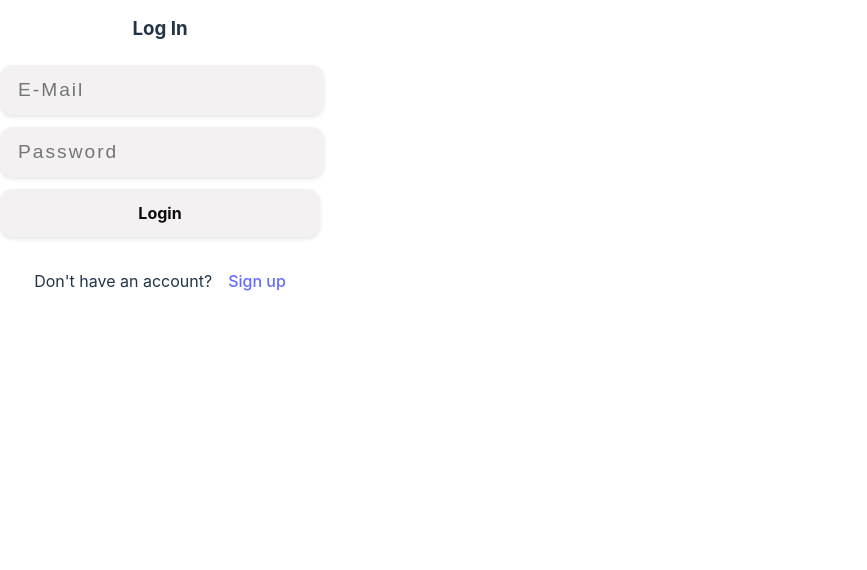
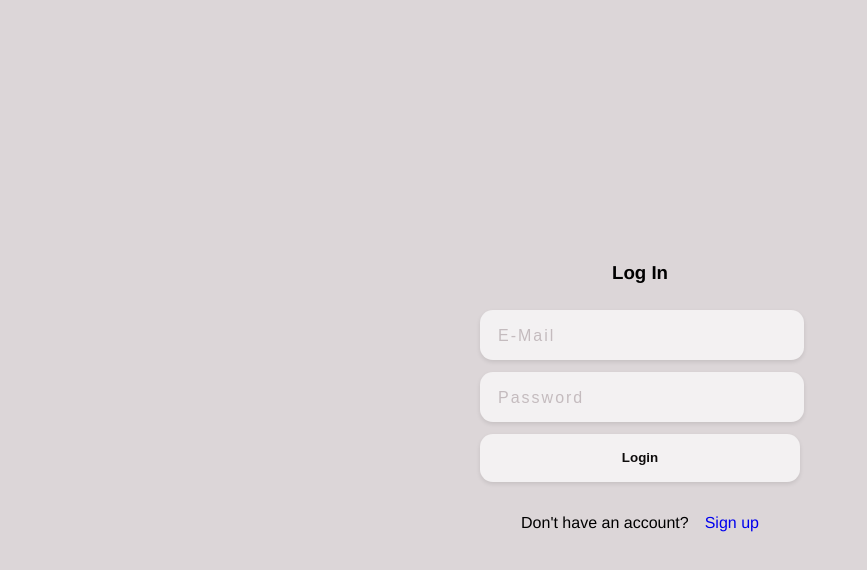
Before and after one commit to rkterungwa16/karenkombol-store-dashboard, a React (Vite) app: page / in a window 1280 px wide. Shown: the top 570 px of the page, without its empty margins (0-867 px from the left). Built offline with nearby package versions, Linux system fonts and the light colour scheme.

Commit message:
modify page layout component

```diff
--- a/src/components/layout/Layout.tsx
+++ b/src/components/layout/Layout.tsx
@@ -1,5 +1,7 @@
+import { FC } from "react";
 import styled from "styled-components";
-import { FC, ReactNode } from "react";
+import { StyledPageWrapper } from "./styles";
+import { LayoutProps } from "./types";
 
 export const StyledPageComponentsWrapper = styled.div`
   display: flex;
@@ -11,17 +13,6 @@ export const StyledPageComponentsWrapper = styled.div`
   padding: 0;
 `;
 
-export const StyledPageWrapper = styled.div`
-  width: 100%;
-  height: 100vh;
-  display: flex;
-  justify-content: center;
-`;
-
-export type LayoutProps = {
-  children: ReactNode;
-};
-
-export const Layout: FC<LayoutProps> = ({ children }) => (
-  <StyledPageWrapper>{children}</StyledPageWrapper>
+export const Layout: FC<LayoutProps> = ({ children, ...others }) => (
+  <StyledPageWrapper {...others}>{children}</StyledPageWrapper>
 );
--- /dev/null
+++ b/src/components/layout/styles.ts
@@ -0,0 +1,14 @@
+import styled from "styled-components";
+import { CSSProperties } from "react";
+
+export const StyledPageWrapper = styled.div`
+  ${(props: CSSProperties) => {
+    return `
+        display: ${props.display};
+        justify-content: ${props.justifyContent};
+        align-items: ${props.alignItems};
+        width: ${props.width};
+       height: ${props.height};
+      `;
+  }}
+`;
--- /dev/null
+++ b/src/components/layout/types.ts
@@ -0,0 +1,10 @@
+import { ReactNode, CSSProperties } from "react";
+
+export interface LayoutProps {
+  children: ReactNode;
+  display?: "flex" | "none";
+  justifyContent?: CSSProperties["justifyContent"];
+  alignItems?: CSSProperties["alignItems"];
+  width?: CSSProperties["width"];
+  height?: CSSProperties["height"];
+}
--- a/src/index.css
+++ b/src/index.css
@@ -1,69 +1,23 @@
-:root {
-  font-family: Inter, system-ui, Avenir, Helvetica, Arial, sans-serif;
-  line-height: 1.5;
-  font-weight: 400;
+html,
+body {
+  margin: 0;
+  overflow: hidden;
+  width: 100%;
+  height: 100vh;
+  background: #dcd6d8;
+  font-family: Helvetica Neue;
+}
 
-  color-scheme: light dark;
-  color: rgba(255, 255, 255, 0.87);
-  background-color: #242424;
-
-  font-synthesis: none;
-  text-rendering: optimizeLegibility;
-  -webkit-font-smoothing: antialiased;
-  -moz-osx-font-smoothing: grayscale;
-  -webkit-text-size-adjust: 100%;
+input::placeholder {
+  color: #c4bbbe;
+  font-size: 1rem;
 }
 
 a {
-  font-weight: 500;
-  color: #646cff;
-  text-decoration: inherit;
-}
-a:hover {
-  color: #535bf2;
+  text-decoration: none;
 }
 
-body {
-  margin: 0;
-  display: flex;
-  place-items: center;
-  min-width: 320px;
-  min-height: 100vh;
+ul {
+  list-style: none;
+  padding: 0;
 }
-
-h1 {
-  font-size: 3.2em;
-  line-height: 1.1;
-}
-
-button {
-  border-radius: 8px;
-  border: 1px solid transparent;
-  padding: 0.6em 1.2em;
-  font-size: 1em;
-  font-weight: 500;
-  font-family: inherit;
-  background-color: #1a1a1a;
-  cursor: pointer;
-  transition: border-color 0.25s;
-}
-button:hover {
-  border-color: #646cff;
-}
-button:focus,
-button:focus-visible {
-  outline: 4px auto -webkit-focus-ring-color;
-}
-
-@media (prefers-color-scheme: light) {
-  :root {
-    color: #213547;
-    background-color: #ffffff;
-  }
-  a:hover {
-    color: #747bff;
-  }
-  button {
-    background-color: #f9f9f9;
-  }
-}
--- a/src/pages/login/index.tsx
+++ b/src/pages/login/index.tsx
@@ -21,7 +21,13 @@ const Header = () => (
 
 export const Login = () => {
   return (
-    <Layout>
+    <Layout
+      height="100vh"
+      width="100%"
+      display="flex"
+      justifyContent="center"
+      alignItems="center"
+    >
       <LoginForm Header={Header} />
     </Layout>
   );
--- a/src/pages/signup/index.tsx
+++ b/src/pages/signup/index.tsx
@@ -21,7 +21,13 @@ const Header = () => (
 
 export const Signup = () => {
   return (
-    <Layout>
+    <Layout
+      height="100vh"
+      width="100%"
+      display="flex"
+      justifyContent="center"
+      alignItems="center"
+    >
       <SignupForm Header={Header} />
     </Layout>
   );
```
